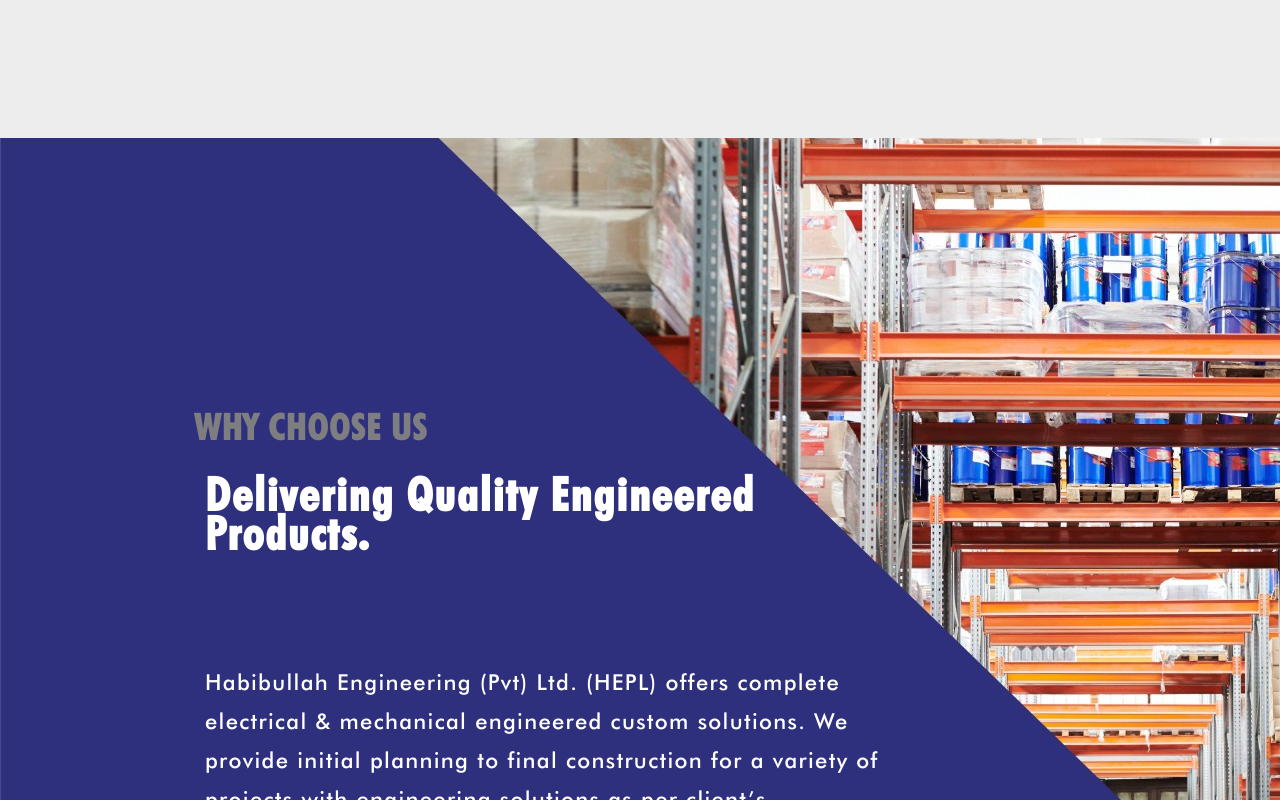
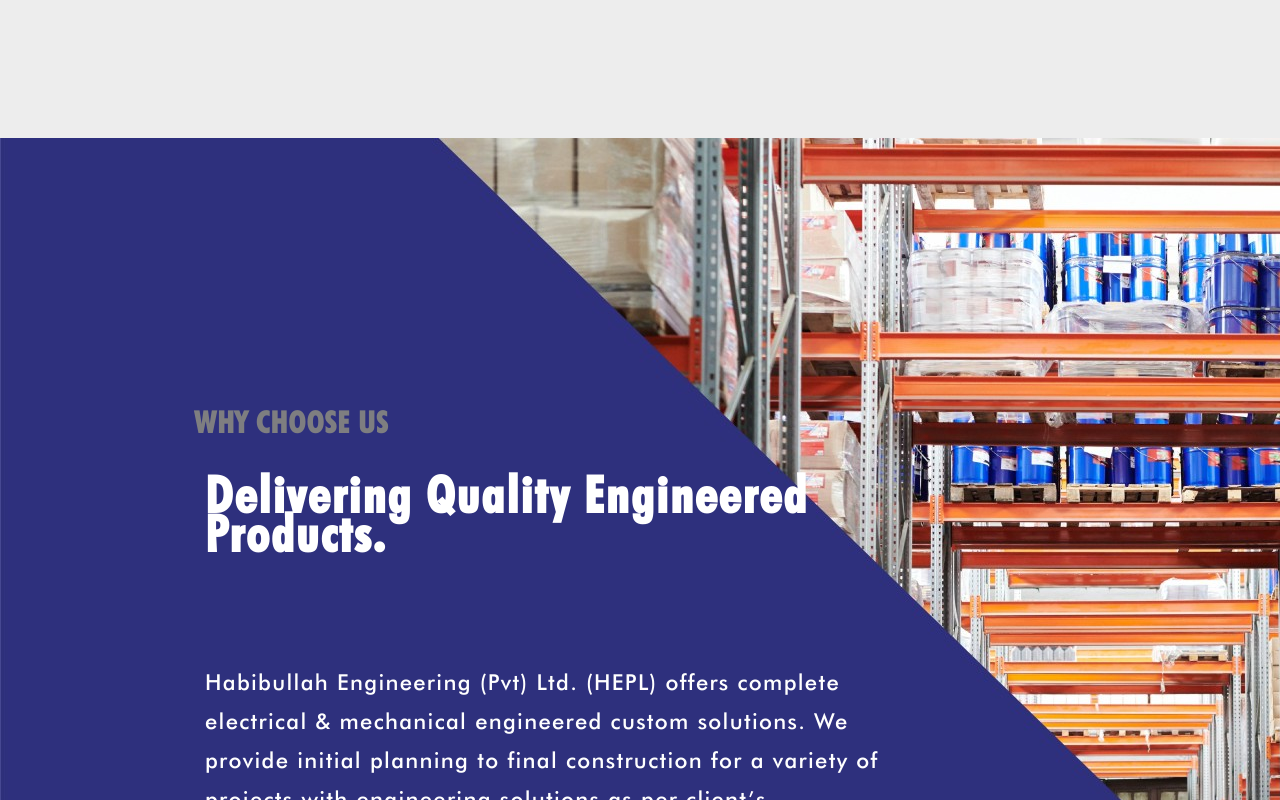
Before and after one commit to Usamaalikhan654/Habibullah-WB, a React (Create React App) app in the folder hepl-master/: page /Contact in a window 1280 px wide. Shown: the part 2020-2820 px from the top of the page. Built offline with nearby package versions, Linux system fonts and the light colour scheme.

Commit message:
version 3.6.2
changes in font sizes

```diff
--- a/hepl-master/src/Pages/Home/Splitscreen.css
+++ b/hepl-master/src/Pages/Home/Splitscreen.css
@@ -97,7 +97,7 @@ padding-left: 194px;
 font-family: Futura-Bold;
 font-style: normal;
 font-weight: bold;
-font-size: 24px;
+font-size: 20px;
 line-height: 28px;
 
 align-items: center;
@@ -128,7 +128,7 @@ padding-right: 130px;
 font-family: Futura-Bold;
 font-style: normal;
 font-weight: bold;
-font-size: 31px;
+font-size: 34px;
 line-height: 39px;
 display: flex;
 align-items: center;
```
